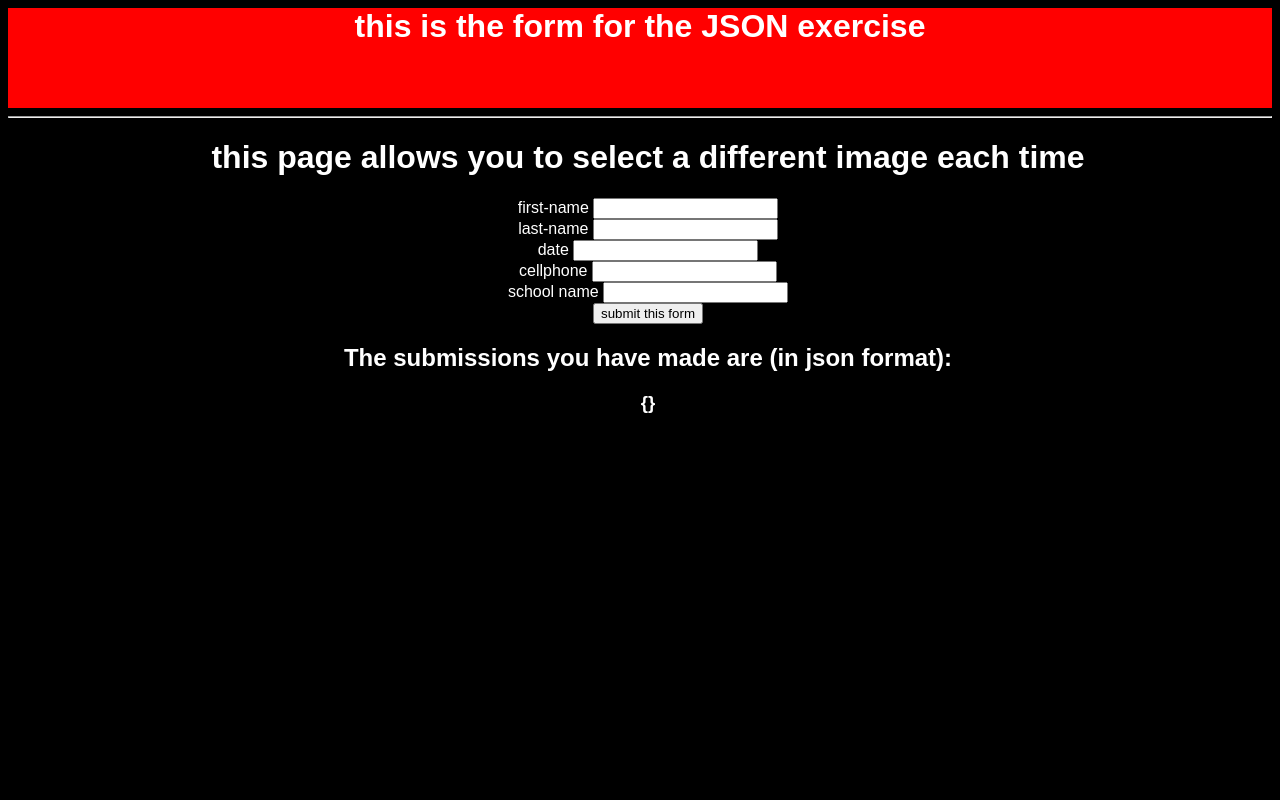
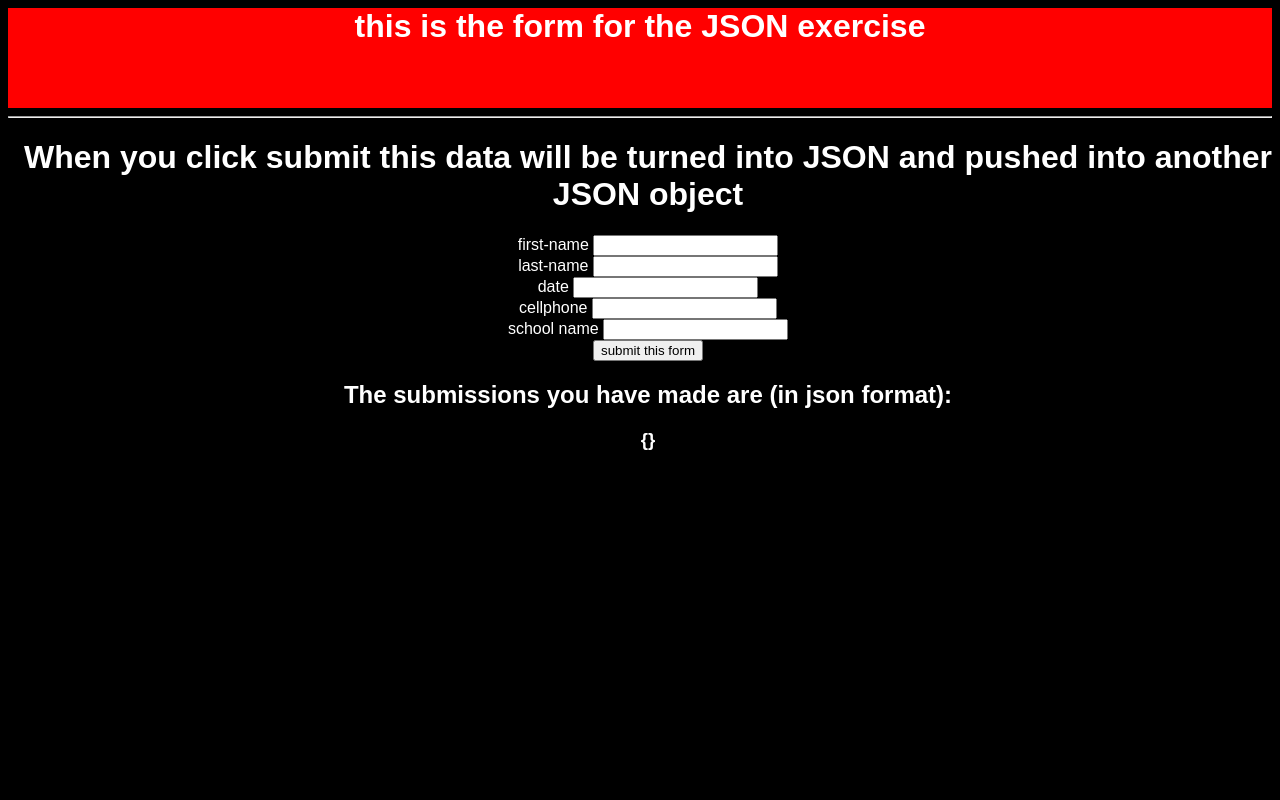
Before and after one commit to JosanSM/cis166aa, a plain HTML site: page form.html in a window 1280 px wide. Shown: the top 800 px of the page. Drawn offline with Linux system fonts and the light colour scheme.

Commit message:
Update form.html

```diff
--- a/form.html
+++ b/form.html
@@ -12,7 +12,7 @@
     <hr>
 
     <div id="main">
-            <h1>this page allows you to select a different image each time</h1>
+            <h1>When you click submit this data will be turned into JSON and pushed into another JSON object</h1>
             <form action="./form.html" method="post" enctype="text/plain" id="form">
                 <label for="first-name">first-name</label>
                 <input type="text" name="first-name"><br>
```
